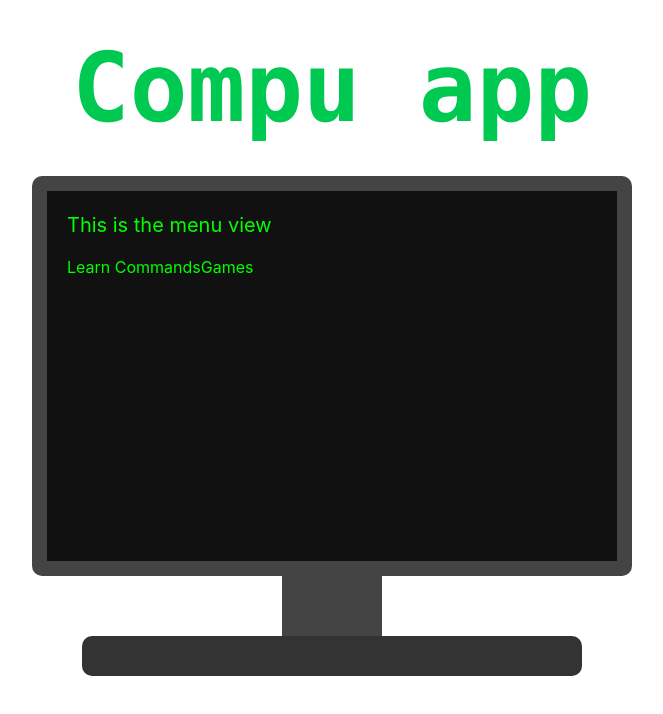
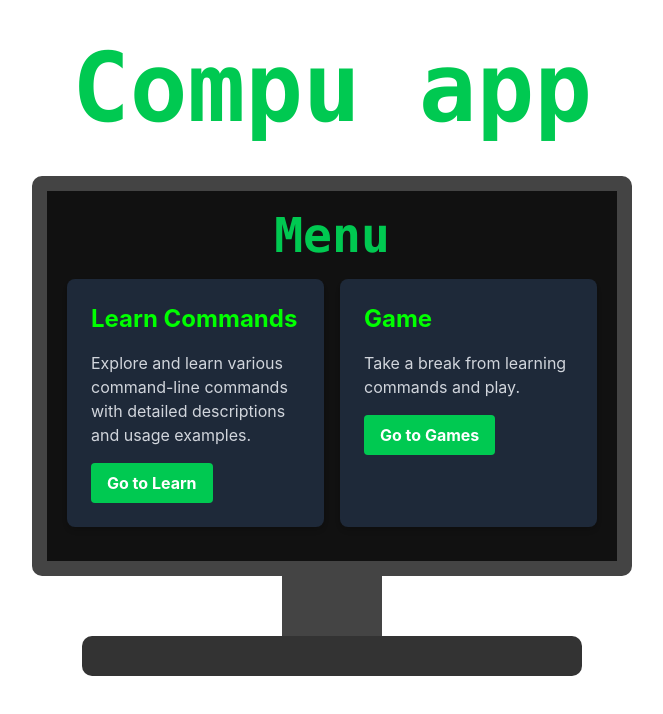
Before and after one commit to Ajacho/cmd-compu-app, a Vue app: page / in a window 1280 px wide. Shown: the top 714 px of the page, without its empty margins (308-971 px from the left). Built offline with nearby package versions, Linux system fonts and the light colour scheme.

Commit message:
Add menuview and componets

```diff
--- a/src/views/MenuView.vue
+++ b/src/views/MenuView.vue
@@ -1,11 +1,21 @@
 <template>
-<h1 class="text-xl pb-4">This is the menu view</h1>
+<h1 class="text-5xl font-bold font-mono text-green-500 mb-5 text-center ">Menu</h1>
 
-  <button @click="$router.push('/learn')">
-    Learn Commands
-  </button>
+<div class="card grid grid-cols-1 md:grid-cols-2 gap-4">
+  <div class="bg-gray-800 p-6 rounded-lg shadow-md">
+    <h2 class="text-2xl font-bold mb-4">Learn Commands</h2>
+    <p class="text-gray-300 mb-4">Explore and learn various command-line commands with detailed descriptions and usage examples.</p>
+    <button @click="$router.push('/learn')" class="bg-green-500 hover:bg-green-700 text-white font-bold py-2 px-4 rounded">
+      Go to Learn
+    </button>
+    </div>
+  <div class="bg-gray-800 p-6 rounded-lg shadow-md">
+    <h2 class="text-2xl font-bold mb-4">Game</h2>
+    <p class="text-gray-300 mb-4">Take a break from learning commands and play.</p>
+    <button @click="$router.push('/games')" class="bg-green-500 hover:bg-green-700 text-white font-bold py-2 px-4 rounded">
+      Go to Games
+    </button>
+    </div>
+</div>
 
-  <button @click="$router.push('/games')">
-    Games
-  </button>
 </template>
```
